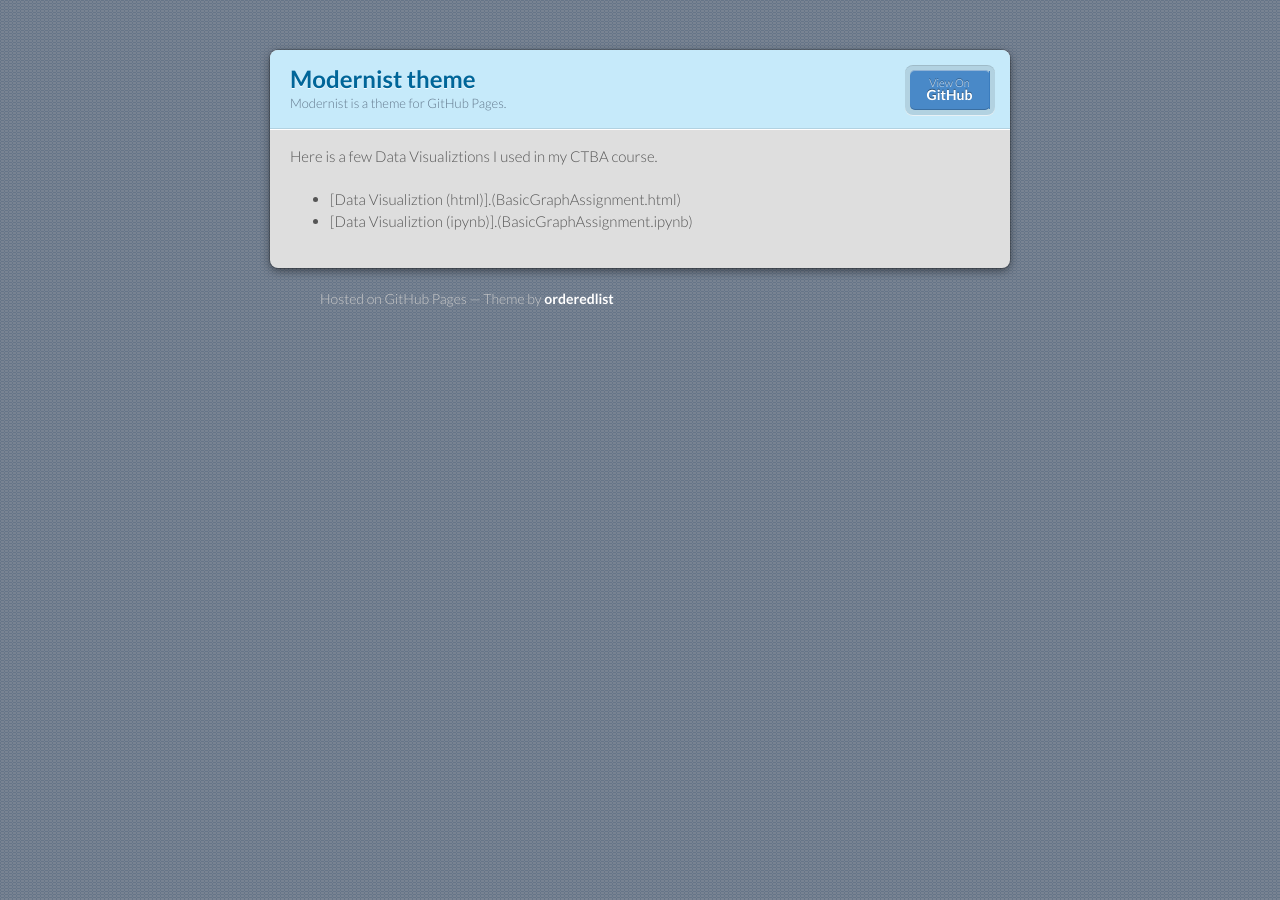
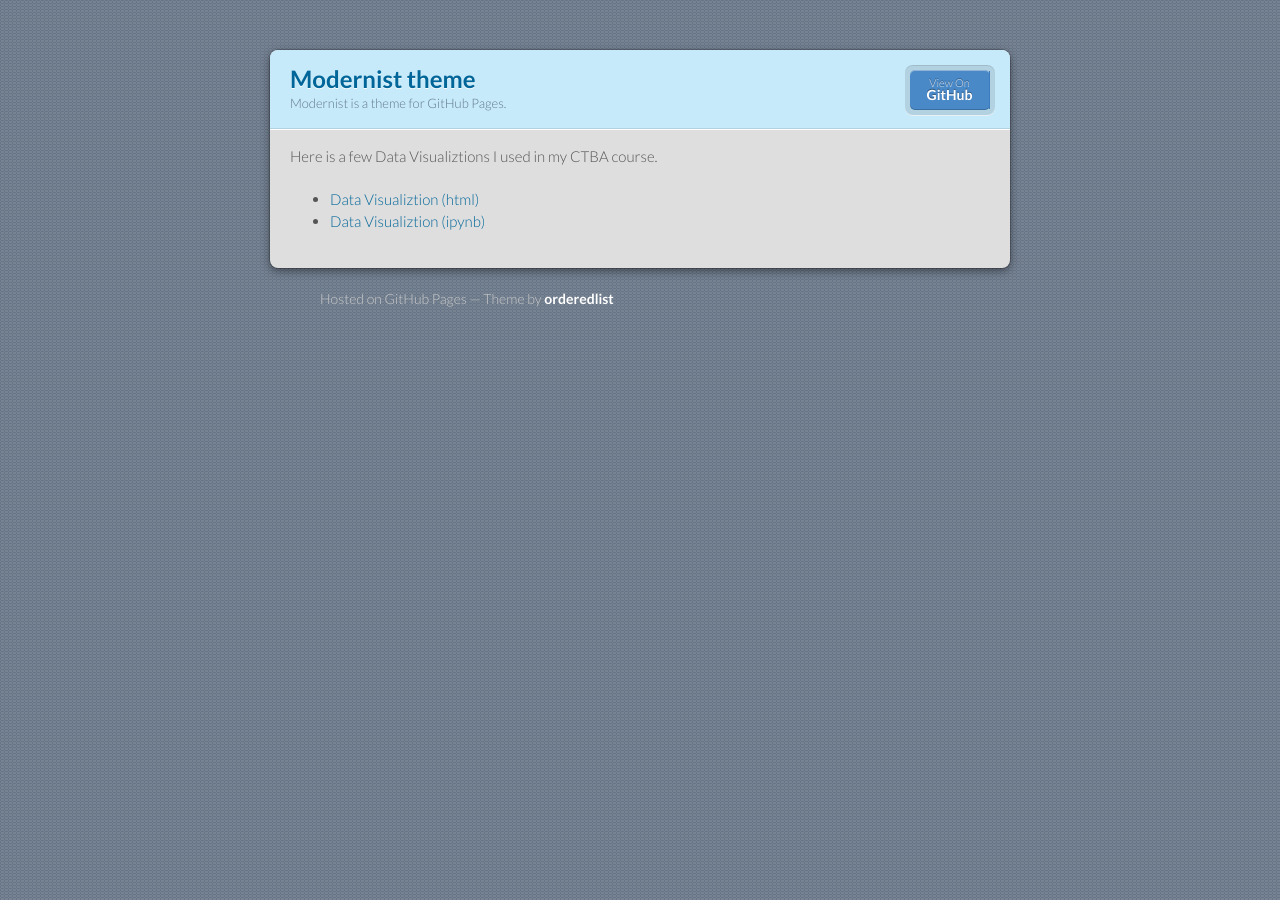
Before and after one commit to Reed-Whitmer/Reed-Whitmer.github.io, a Jekyll site: the page built from DataVisualization/index.md, in a window 1280 px wide. Built offline with Jekyll 4.4.1, drawn with Linux system fonts in a browser that asks for light colours; our own code applies the rules of GitHub Pages for plain Markdown files.

Commit message:
Update index.md

```diff
--- a/DataVisualization/index.md
+++ b/DataVisualization/index.md
@@ -4,5 +4,5 @@ description: Course Content
 ---
 
 Here is a few Data Visualiztions I used in my CTBA course.
-- [Data Visualiztion (html)].(BasicGraphAssignment.html)
-- [Data Visualiztion (ipynb)].(BasicGraphAssignment.ipynb)
+- [Data Visualiztion (html)](BasicGraphAssignment.html)
+- [Data Visualiztion (ipynb)](BasicGraphAssignment.ipynb)
```
